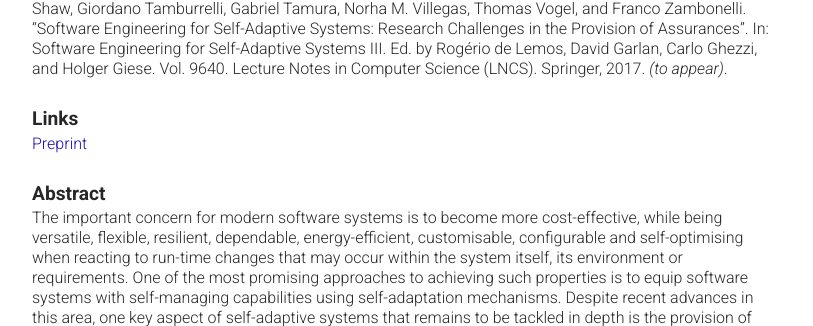
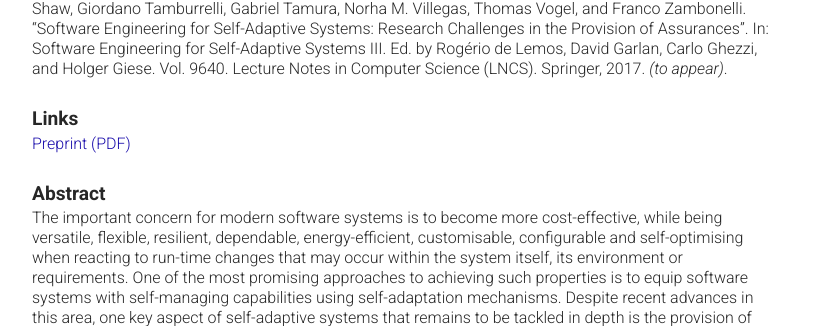
Before and after one commit to thomas-vogel/thomas-vogel.github.io, a Jekyll site: the page built from _pages/publications/2017-SEFSAS3a.md, in a window 1280 px wide. Shown: the part 377-703 px from the top of the page, without its empty margins (233-1046 px from the left). Built offline with Jekyll 4.4.1, drawn with Linux system fonts in a browser that asks for light colours.

Commit message:
Change link to preprint.

```diff
--- a/_pages/publications/2017-SEFSAS3a.md
+++ b/_pages/publications/2017-SEFSAS3a.md
@@ -8,7 +8,7 @@
 Rogério de Lemos, David Garlan, Carlo Ghezzi, Holger Giese, Jesper Andersson, Marin Litoiu, Bradley Schmerl, Danny Weyns, Luciano Baresi, Nelly Bencomo, Yuriy Brun, Javier Camara, Radu Calinescu, Myra B. Cohen, Alessandra Gorla, Vincenzo Grassi, Lars Grunske, Paola Inverardi, Jean-Marc Jezequel, Sam Malek, Raffaela Mirandola, Marco Mori, Hausi A. Müller, Romain Rouvoy, Cecilia M. F. Rubira, Eric Rutten, Mary Shaw, Giordano Tamburrelli, Gabriel Tamura, Norha M. Villegas, Thomas Vogel, and Franco Zambonelli. "Software Engineering for Self-Adaptive Systems: Research Challenges in the Provision of Assurances". In: Software Engineering for Self-Adaptive Systems III. Ed. by Rogério de Lemos, David Garlan, Carlo Ghezzi, and Holger Giese. Vol. 9640. Lecture Notes in Computer Science (LNCS). Springer, 2017. _(to appear)_.
 
 ## Links
-[Preprint](http://self-adaptive.org/2017/09/04/research-challenges-in-the-provision-of-assurances/){:target="_blank"}
+[Preprint (PDF)](https://www.hpi.uni-potsdam.de/giese/public/selfadapt/wp-content/uploads/sites/2/2017/09/SEfSAS3-challenges.pdf){:target="_blank"}
 
 ## Abstract
 The important concern for modern software systems is to become more cost-effective, while being versatile, flexible, resilient, dependable, energy-efficient, customisable, configurable and self-optimising when reacting to run-time changes that may occur within the system itself, its environment or requirements. One of the most promising approaches to achieving such properties is to equip software systems with self-managing capabilities using self-adaptation mechanisms. Despite recent advances in this area, one key aspect of self-adaptive systems that remains to be tackled in depth is the provision of assurances, i.e., the collection, analysis and synthesis of evidence that the system satisfies its stated functional and non-functional requirements during its operation in the presence of self-adaptation. The provision of assurances for self-adaptive systems is challenging since run-time changes introduce a high degree of uncertainty. This paper on research challenges complements previous roadmap papers on software engineering for self-adaptive systems covering a different set of topics, which are related to assurances, namely, perpetual assurances, composition and decomposition of assurances, and assurances obtained from control theory. This research challenges paper is one of the many results of the Dagstuhl Seminar 13511 on Software Engineering for Self-Adaptive Systems: Assurances which took place in December 2013.
```
Also changed, not shown: _pages/activities.md (+1 -0 lines).
